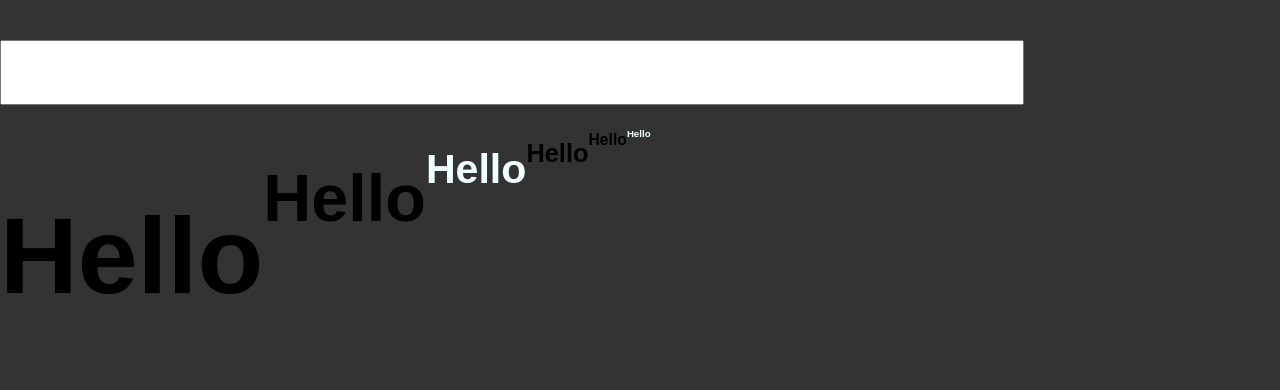
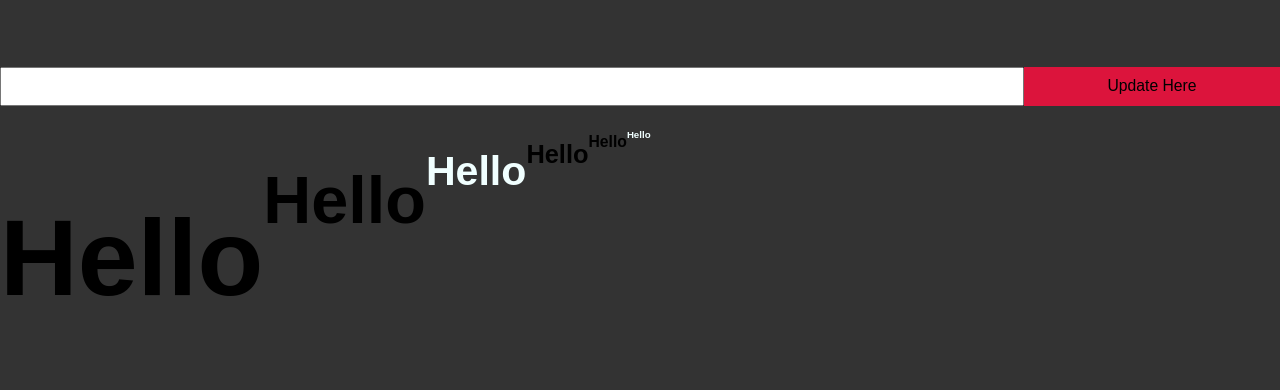
Before and after one commit to giordancodes/borderline, a website: page index.html in a window 1280 px wide. Drawn offline with nearby package versions, Linux system fonts and the light colour scheme.

Commit message:
modular scale and sass b&w mixins began

```diff
--- a/index.html
+++ b/index.html
@@ -10,7 +10,10 @@
 <!--	section.input-->
 	<section class="input">
 
-		<input type="text" id="one">
+		<div class="flex">
+			<input type="text" id="one">
+			<button label="Press to Update">Update Here</button>
+		</div>
 
 		<div class="headings flex">
 			<h1>Hello</h1>
--- a/js/app.js
+++ b/js/app.js
@@ -5,7 +5,11 @@ var app = {};
 $(function () {
 
 	app.inputOne = function () {
+
 		console.log('eyyyy');
+
+		app.one = $('#one').text();
+		console.log(app.one);
 	};
 });
 
--- a/js/borderline.esnext.js
+++ b/js/borderline.esnext.js
@@ -3,7 +3,11 @@ let app = {};
 $( ()=>	{
 
 	app.inputOne = ()=>{
+
 		console.log('eyyyy');
+
+		app.one = $('#one').text();
+		console.log(app.one);
 	}
 
 
--- a/sass/style.scss
+++ b/sass/style.scss
@@ -1,5 +1,6 @@
 @import 'setup';
 @import 'modular-scale';
+@import 'colors';
 
 $ms-base: .6em;
 $ms-ratio: $golden;
@@ -9,16 +10,29 @@ body {
 	font-size: 62.5%;
 }
 
+.flex{
+	display: flex;
+	flex-wrap: wrap;
+}
+
 section.input{
-	.flex{
-		display: flex;
-		flex-wrap: wrap;
+	.flex:first-child{
+		margin-top: ms(5);
 	}
 	#one{
 		width: 80%;
-		margin-top: 40px;
 		padding: 1rem;
-		font-size: ms(2.6)
+		font-size: ms(2.6);
+		padding: 0;
+	}
+	button{
+		width: 20%;
+		font-size: ms(2);
+		height: ms(3);
+		margin: 0;
+		padding: 0;
+		background-color: crimson;
+		border: none;
 	}
 	h1{
 		font-size: ms(6);
```
Also changed, not shown: sass/_colors.scss (added), style.css, 1 other file.
